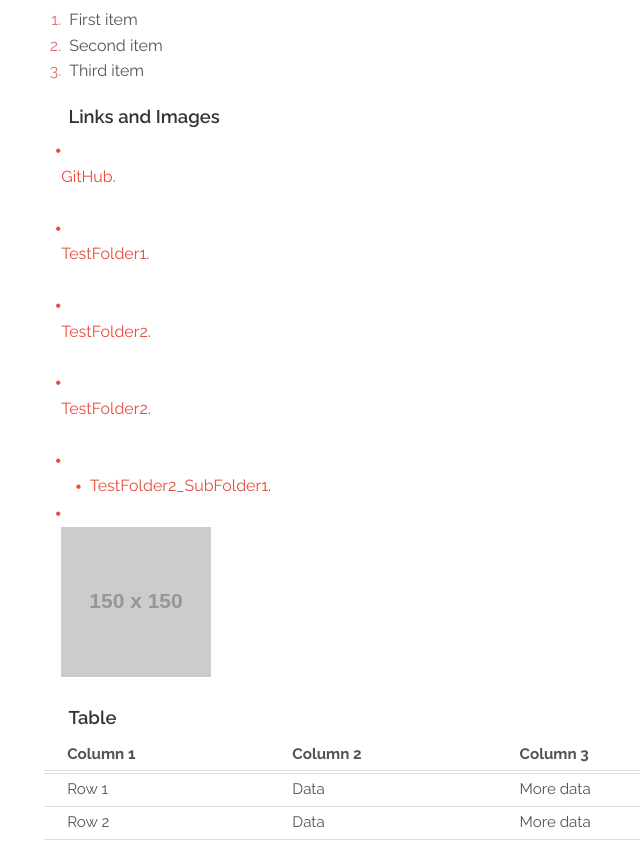
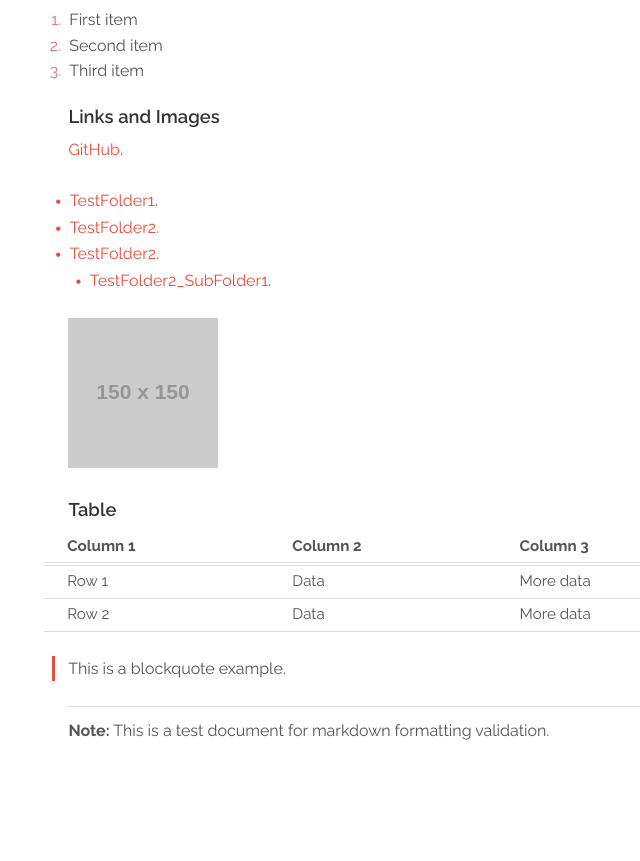
Before and after one commit to jhallDevelop/AF_Docs, a plain HTML site: page public/index.html in a window 1280 px wide. Shown: the part 520-1381 px from the top of the page, without its empty margins (254-894 px from the left). After the commit the page ends 1347 px from the top, so only its background shows below. Drawn offline with Linux system fonts and the light colour scheme; placeholder pictures from the web are drawn by us.

Commit message:
EDIT: fixed demo md

```diff
--- a/public/index.html
+++ b/public/index.html
@@ -27,22 +27,16 @@
 <li>Third item</li>
 </ol>
 <h3>Links and Images</h3>
+<p><a href="https://github.com">GitHub</a>.</p>
 <ul>
-<li><p><a href="https://github.com">GitHub</a>.</p>
-</li>
-<li><p><a href="./TestFolder1/TestFolder1.html">TestFolder1</a>.</p>
-</li>
-<li><p><a href="./TestFolder2/TestFolder2.html">TestFolder2</a>.</p>
-</li>
-<li><p><a href="./TestFolder2/TestFolder2.html">TestFolder2</a>.</p>
-</li>
-<li><ul>
+<li><a href="./TestFolder1/TestFolder1.html">TestFolder1</a>.</li>
+<li><a href="./TestFolder2/TestFolder2.html">TestFolder2</a>.</li>
+<li><a href="./TestFolder2/TestFolder2.html">TestFolder2</a>.<ul>
 <li><a href="./TestFolder2/SubFolder1/TestFolder2_SubFolder1.html">TestFolder2_SubFolder1</a>.</li>
 </ul>
 </li>
-<li><p><img src="https://via.placeholder.com/150" alt="Alt text"></p>
-</li>
 </ul>
+<p><img src="https://via.placeholder.com/150" alt="Alt text"></p>
 <h3>Table</h3>
 <table>
 <thead>
```
Also changed, not shown: 1 other file.
